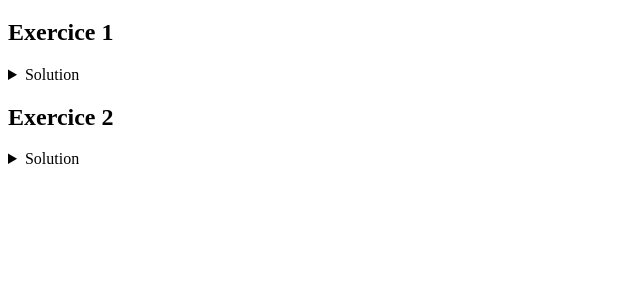
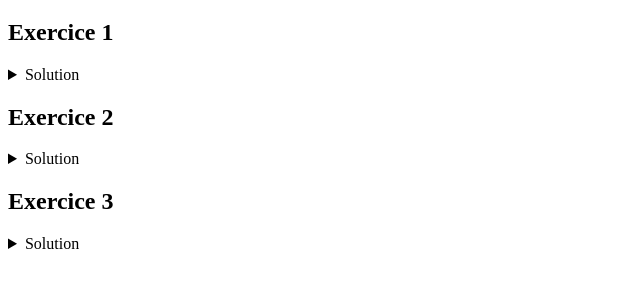
Before and after one commit to julio73/learn_php_fast, a PHP site: page /chapters/ch5.php in a window 1280 px wide. Shown: the part 229-529 px from the top of the page, without its empty margins (0-640 px from the left). Run offline with PHP 8.4, Linux system fonts and the light colour scheme.

Commit message:
Starting CH5.Exo3

```diff
--- a/chapters/ch5.php
+++ b/chapters/ch5.php
@@ -111,3 +111,16 @@ echo areaRect(3,4);
 ?>
 </pre>
 </details>
+
+<!-- Exercice 3 -->
+<h2>Exercice 3</h2>
+<details>
+  <summary>Solution</summary>
+  <pre>
+<?php
+
+
+
+?>
+</pre>
+</details>
```
